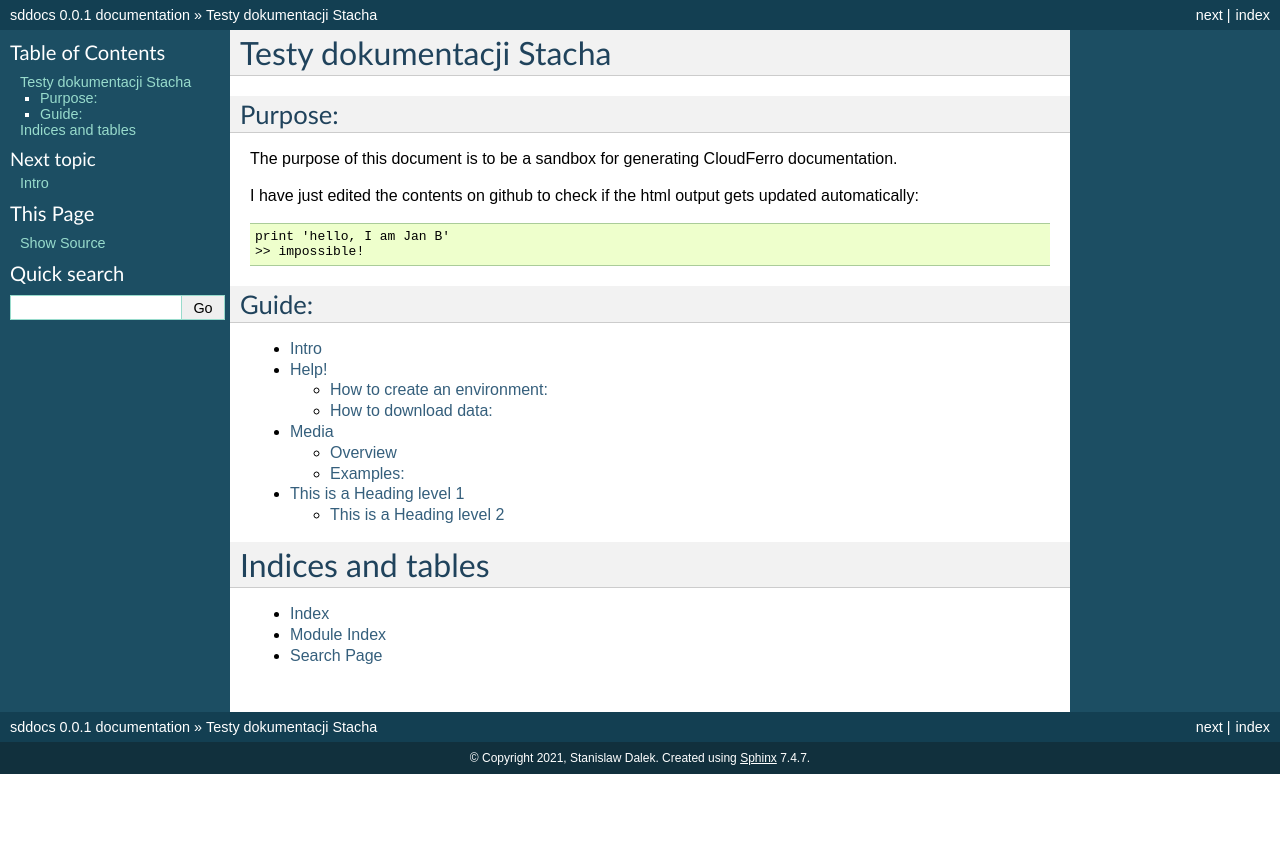
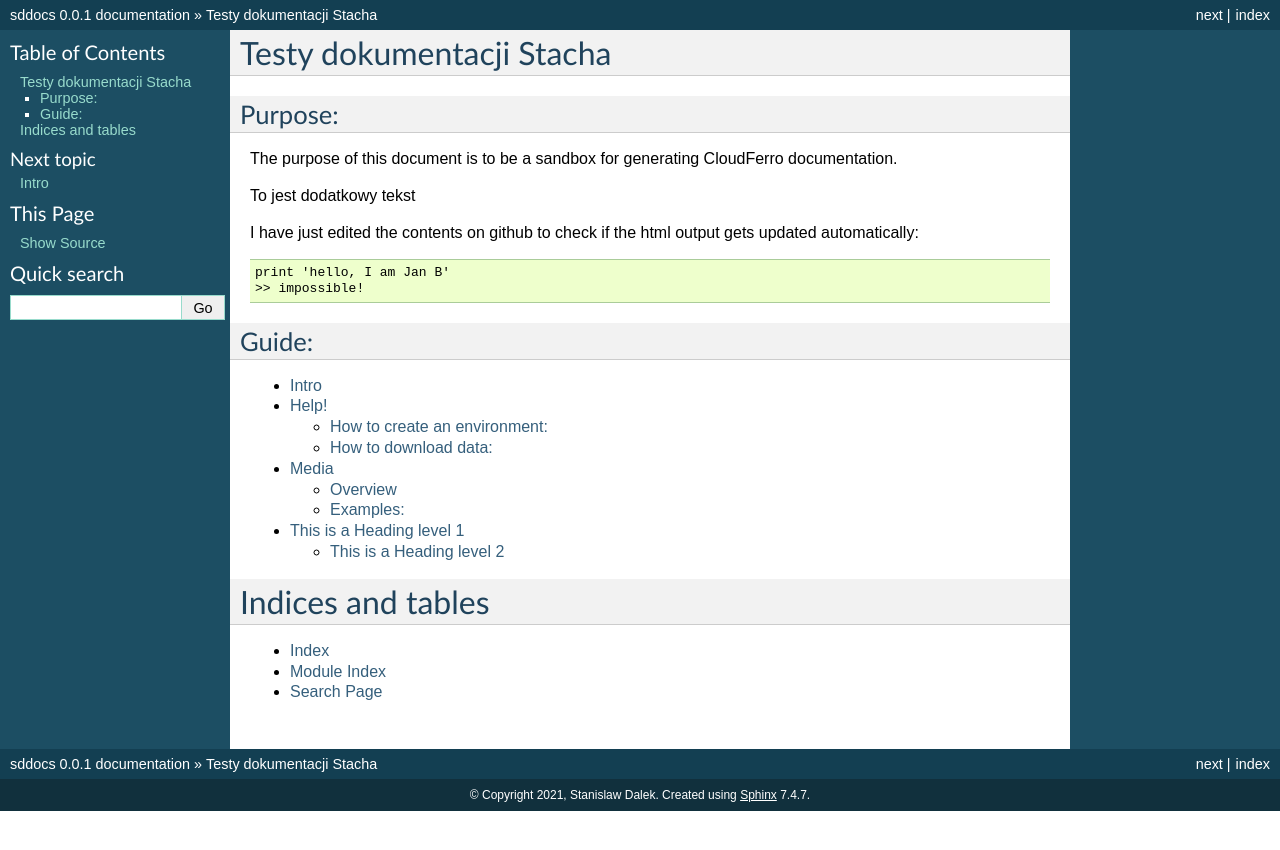
Before and after one commit to stachooo/sddocs, a Sphinx documentation site: the page built from source/index.rst, in a window 1280 px wide. Shown: the top 850 px of the page. Built offline with Sphinx 7.4.7, drawn with Linux system fonts in a browser that asks for light colours.

Commit message:
Update index.rst

```diff
--- a/source/index.rst
+++ b/source/index.rst
@@ -5,6 +5,8 @@ Purpose:
 ^^^^^^^^
 
 The purpose of this document is to be a sandbox for generating CloudFerro documentation.
+
+To jest dodatkowy tekst
 
 I have just edited the contents on github to check if the html output gets updated automatically::
 
```
